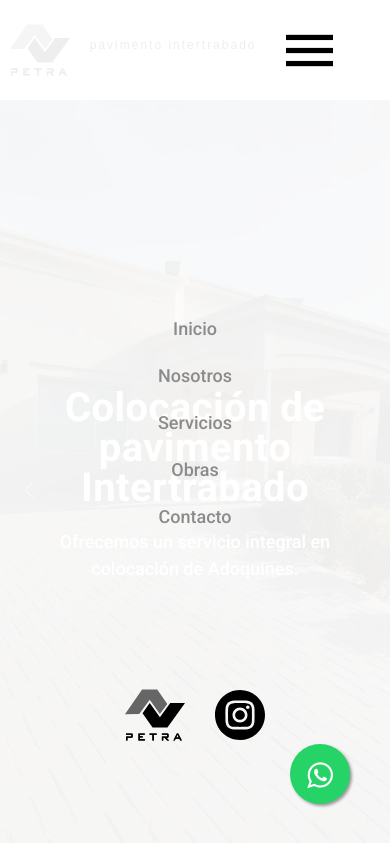
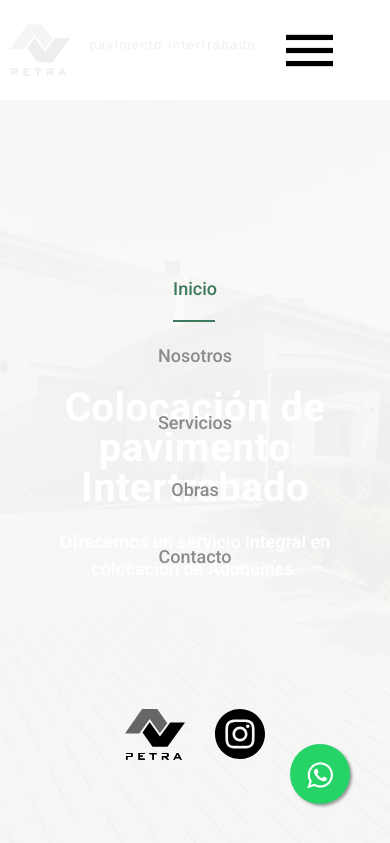
Before and after one commit to santiagoGasparotti/petra, a website: page index.html in a window 390 px wide. Both pictures are taken after a click on the element 356 px from the left and 50 px from the top of the page. Shown: the top 843 px of the page. Drawn offline with nearby package versions, Linux system fonts and the light colour scheme; a web font is replaced by a local one.

Commit message:
Coreccion para navegador Firefox

```diff
--- a/index.html
+++ b/index.html
@@ -23,7 +23,7 @@
                     <p>pavimento intertrabado</p>
                 </div>
                 <div class="navegacionEnlaces">
-                    <a class="enlaceSeccion" href="#inicio" class="sectorActivo">Inicio</a>
+                    <a class="enlaceSeccion sectorActivo" href="#inicio">Inicio</a>
                     <a class="enlaceSeccion" href="#nosotros">Nosotros</a>
                     <a class="enlaceSeccion" href="#servicios">Servicios</a>
                     <a class="enlaceSeccion" href="#obras">Obras</a>
--- a/scss/_header.scss
+++ b/scss/_header.scss
@@ -66,8 +66,7 @@
             color: $col-pri;
         }
         .iconoMenu{
-            visibility: hidden;
-            opacity: 0;
+            display: none;
         }
     }
 }
@@ -126,12 +125,11 @@
             align-items: center;
             justify-content: center;
             background-color: rgba(255, 255, 255, 0.932);
-            a{
+            .enlaceSeccion{
                 padding: 2rem 0;
             }
             .iconoMenu{
-                visibility: visible;
-                opacity: 1;
+                display: block;
                 position: absolute;
                 bottom: 15%;
                 display: flex;
```
Also changed, not shown: css/custom.css.
